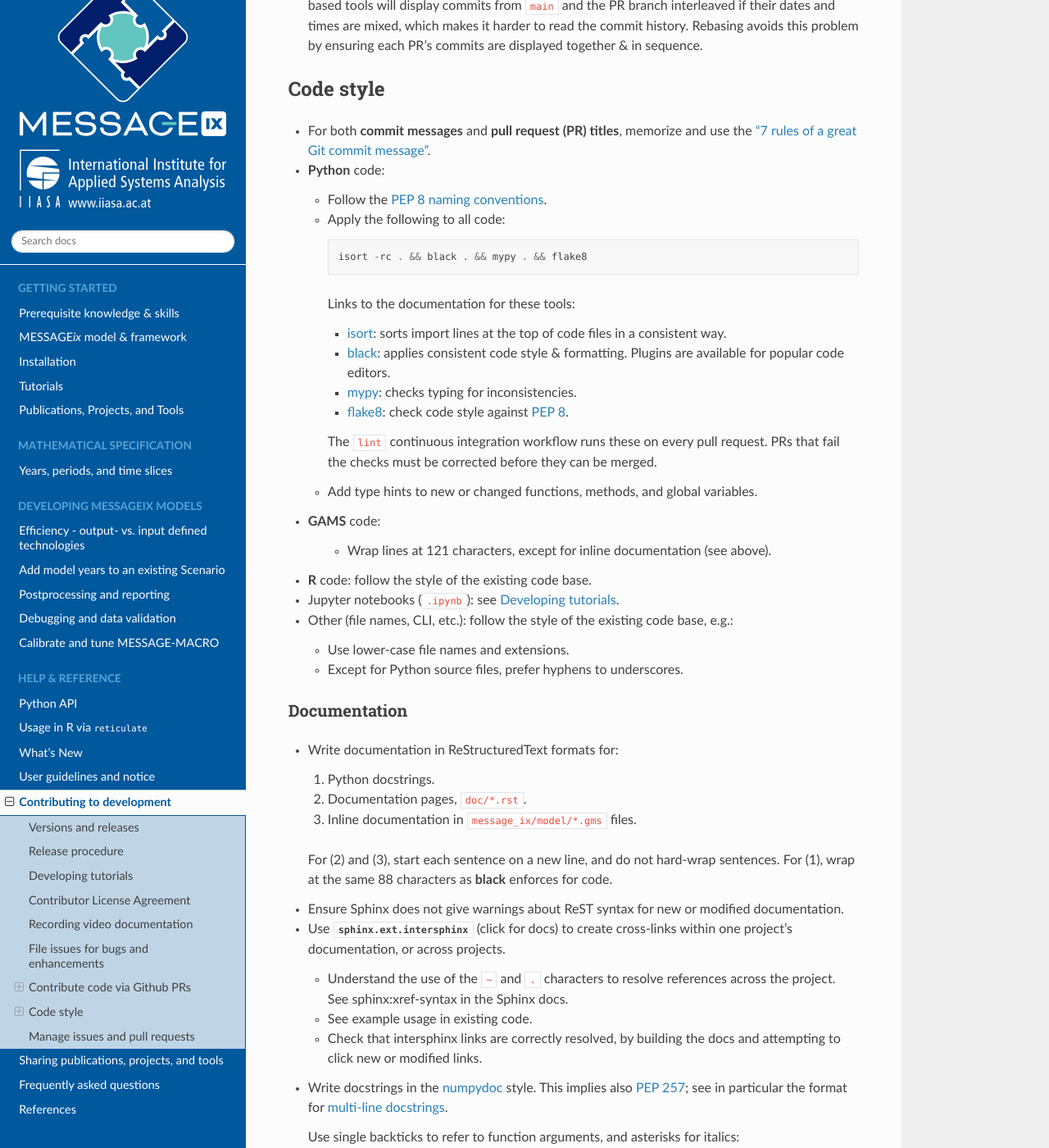
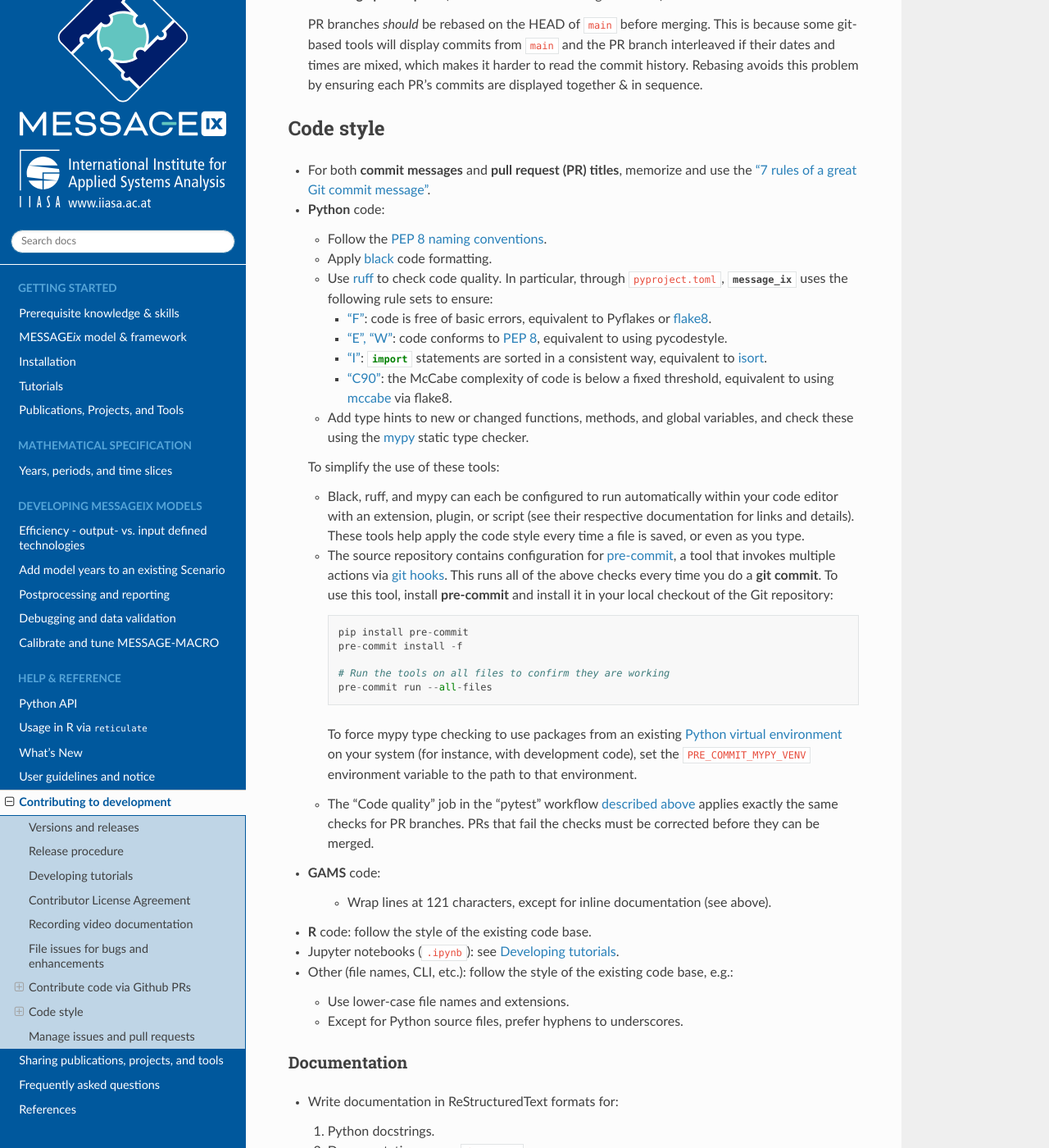
Before and after one commit to iiasa/message_ix, a Sphinx documentation site: the page built from doc/contributing.rst, in a window 1280 px wide and 1400 px high, scrolled down 4322 px. Shown: the whole window at 82% size. Built offline with Sphinx 7.4.7 and the Read the Docs theme 2.0.0, drawn with Linux system fonts in a browser that asks for light colours; pages that are not in the unit, such as notebooks, are missing from menus; some of the changed text lies outside the part shown.

Commit message:
Update doc/contributing per #742

```diff
--- a/doc/contributing.rst
+++ b/doc/contributing.rst
@@ -111,12 +113,15 @@
   pytest
      This workflow runs all Python and R tests; on Linux, macOS, and Windows; and for multiple versions of Python.
 
-  lint
-     This workflow checks for code style and other details:
+     It also:
 
-     - “Lint with flake8”: checks that `Code style`_ is met.
-     - “Test package build”: checks that the Python package for upload to PyPI, can be built cleanly and without errors.
-     - “Test documentation build”: checks that the documentation can be built without fatal errors.
+     - Checks that the documentation can be built without fatal errors.
+     - Checks that the `code style`_ is applied.
+
+  publish
+     This workflow checks that the Python package (for upload to PyPI) can be built cleanly and without errors.
+
+     The package is not actually uploaded, unless this workflow is started from a release candidate tag or on the creation of a new release on GitHub.
 
   nightly
      These tests run daily at 05:00 UTC.
@@ -182,23 +187,37 @@
 - **Python** code:
 
   - Follow the `PEP 8 naming conventions <https://www.python.org/dev/peps/pep-0008/#naming-conventions>`_.
+  - Apply `black <https://black.readthedocs.io>`_ code formatting.
+  - Use `ruff <https://beta.ruff.rs/docs>`_ to check code quality.
+    In particular, through :file:`pyproject.toml`, :mod:`message_ix` uses the following rule sets to ensure:
 
-  - Apply the following to all code::
+    - `"F" <https://beta.ruff.rs/docs/rules/#pyflakes-f>`_: code is free of basic errors, equivalent to Pyflakes or `flake8 <https://flake8.pycqa.org>`_.
+    - `"E", "W" <https://beta.ruff.rs/docs/rules/#pycodestyle-e-w>`_: code conforms to `PEP 8 <https://www.python.org/dev/peps/pep-0008>`_, equivalent to using pycodestyle.
+    - `"I" <https://beta.ruff.rs/docs/rules/#isort-i>`_: :py:`import` statements are sorted in a consistent way, equivalent to `isort <https://pypi.org/project/isort/>`_.
+    - `"C90" <https://beta.ruff.rs/docs/rules/#mccabe-c90>`_: the McCabe complexity of code is below a fixed threshold, equivalent to using `mccabe <https://pypi.org/project/mccabe/>`_ via flake8.
 
-      isort -rc . && black . && mypy . && flake8
+  - Add type hints to new or changed functions, methods, and global variables, and check these using the `mypy <https://mypy.readthedocs.io>`_ static type checker.
 
-    Links to the documentation for these tools:
+  To simplify the use of these tools:
 
-    - `isort <https://pypi.org/project/isort/>`_: sorts import lines at the top of code files in a consistent way.
-    - `black <https://black.readthedocs.io>`_: applies consistent code style & formatting.
-      Plugins are available for popular code editors.
-    - `mypy <https://mypy.readthedocs.io>`_: checks typing for inconsistencies.
-    - `flake8 <https://flake8.pycqa.org>`_: check code style against `PEP 8 <https://www.python.org/dev/peps/pep-0008>`_.
+  - Black, ruff, and mypy can each be configured to run automatically within your code editor with an extension, plugin, or script (see their respective documentation for links and details).
+    These tools help apply the code style every time a file is saved, or even as you type.
+  - The source repository contains configuration for `pre-commit <https://pre-commit.com>`_, a tool that invokes multiple actions via `git hooks <https://git-scm.com/book/en/v2/Customizing-Git-Git-Hooks>`_.
+    This runs all of the above checks every time you do a :program:`git commit`.
+    To use this tool, install :program:`pre-commit` and install it in your local checkout of the Git repository:
 
-    The ``lint`` continuous integration workflow runs these on every pull request.
+    .. code-block::
+
+       pip install pre-commit
+       pre-commit install -f
+
+       # Run the tools on all files to confirm they are working
+       pre-commit run --all-files
+
+    To force mypy type checking to use packages from an existing `Python virtual environment <https://docs.python.org/3/library/venv.html>`_ on your system (for instance, with development code), set the ``PRE_COMMIT_MYPY_VENV`` environment variable to the path to that environment.
+
+  - The "Code quality" job in the "pytest" workflow :ref:`described above <ci-workflows>` applies exactly the same checks for PR branches.
     PRs that fail the checks must be corrected before they can be merged.
-
-  - Add type hints to new or changed functions, methods, and global variables.
 
 - **GAMS** code:
 
@@ -220,7 +239,7 @@
   2. Documentation pages, :file:`doc/*.rst`.
   3. Inline documentation in :file:`message_ix/model/*.gms` files.
 
-  For (2) and (3), start each sentence on a new line, and do not hard-wrap sentences.
+  For (2) and (3), start each sentence on a new line, and do not hard-wrap within sentences.
   For (1), wrap at the same 88 characters as :command:`black` enforces for code.
 
 - Ensure Sphinx does not give warnings about ReST syntax for new or modified documentation.
```
Also changed, not shown: other parts of doc/contributing.rst (+2 -0 lines).
